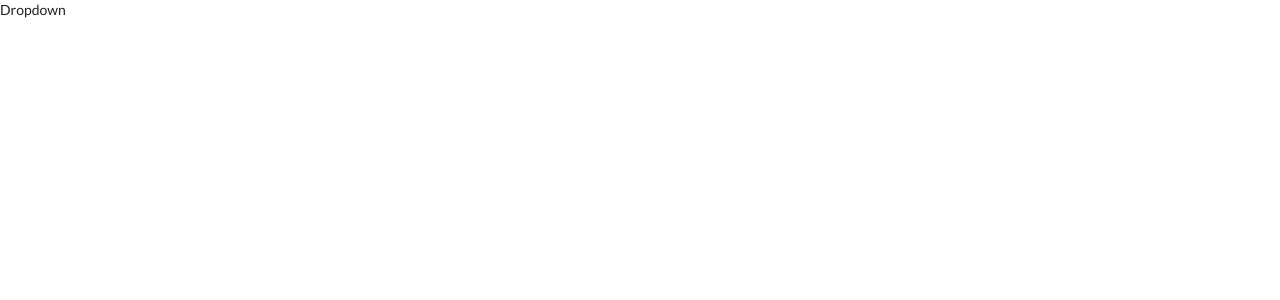
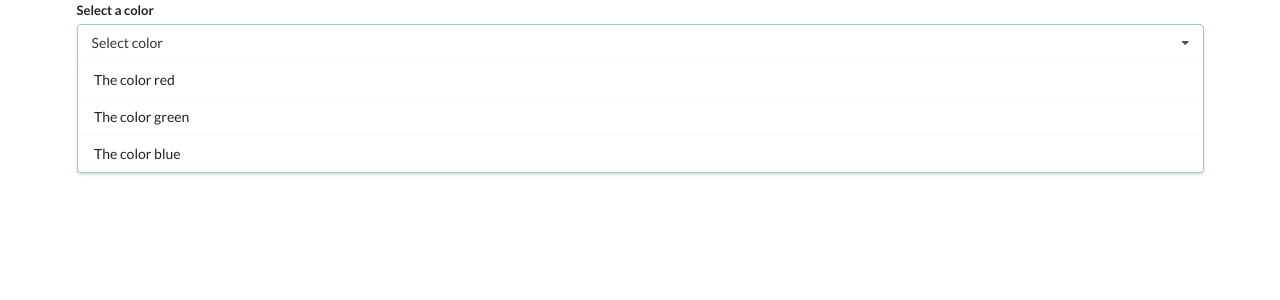
Before and after one commit to uxmoon/react-widgets, a React (Create React App) app: page / in a window 1280 px wide. Shown: the top 300 px of the page. Built offline with nearby package versions, Linux system fonts and the light colour scheme.

Commit message:
add dropdown markup using Semantic UI

```diff
--- a/src/App.js
+++ b/src/App.js
@@ -36,7 +36,7 @@
 
 export default () => {
   return (
-    <div>
+    <div className="ui container">
       <Dropdown options={options} />
     </div>
   );
--- a/src/components/Dropdown.js
+++ b/src/components/Dropdown.js
@@ -1,7 +1,27 @@
 import React from "react";
 
-const Dropdown = () => {
-  return <div>Dropdown</div>
+const Dropdown = ({ options }) => {
+  const renderedOptions = options.map((option) => {
+    return (
+      <div key={options.value} className="item">
+        {option.label}
+      </div>
+    );
+  });
+  return (
+    <div className="ui form">
+      <div className="field">
+        <label className="label">Select a color</label>
+        <div className="ui selection dropdown visible active">
+          <i className="dropdown icon"></i>
+          <div className="text">Select color</div>
+          <div className="menu visible transition">
+            {renderedOptions}
+          </div>
+        </div>
+      </div>
+    </div>
+  );
 };
 
 export default Dropdown;
```
